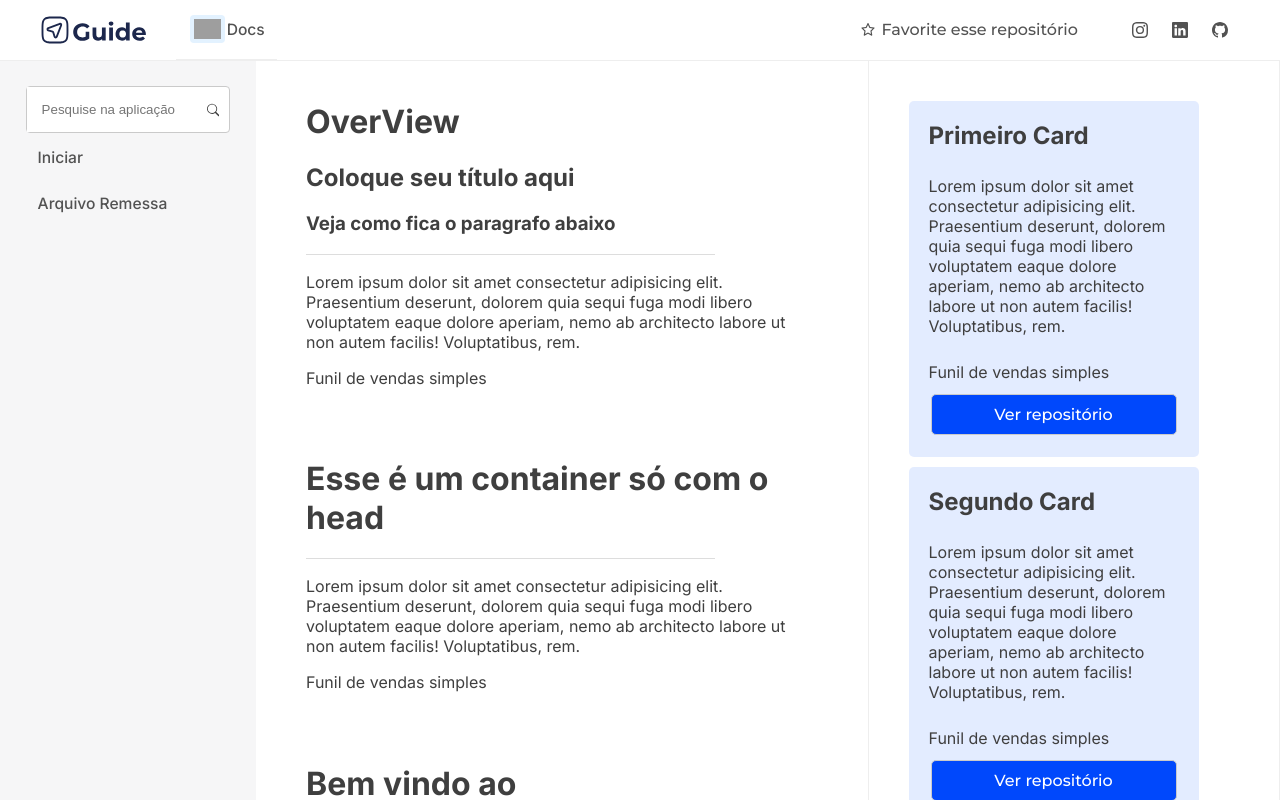
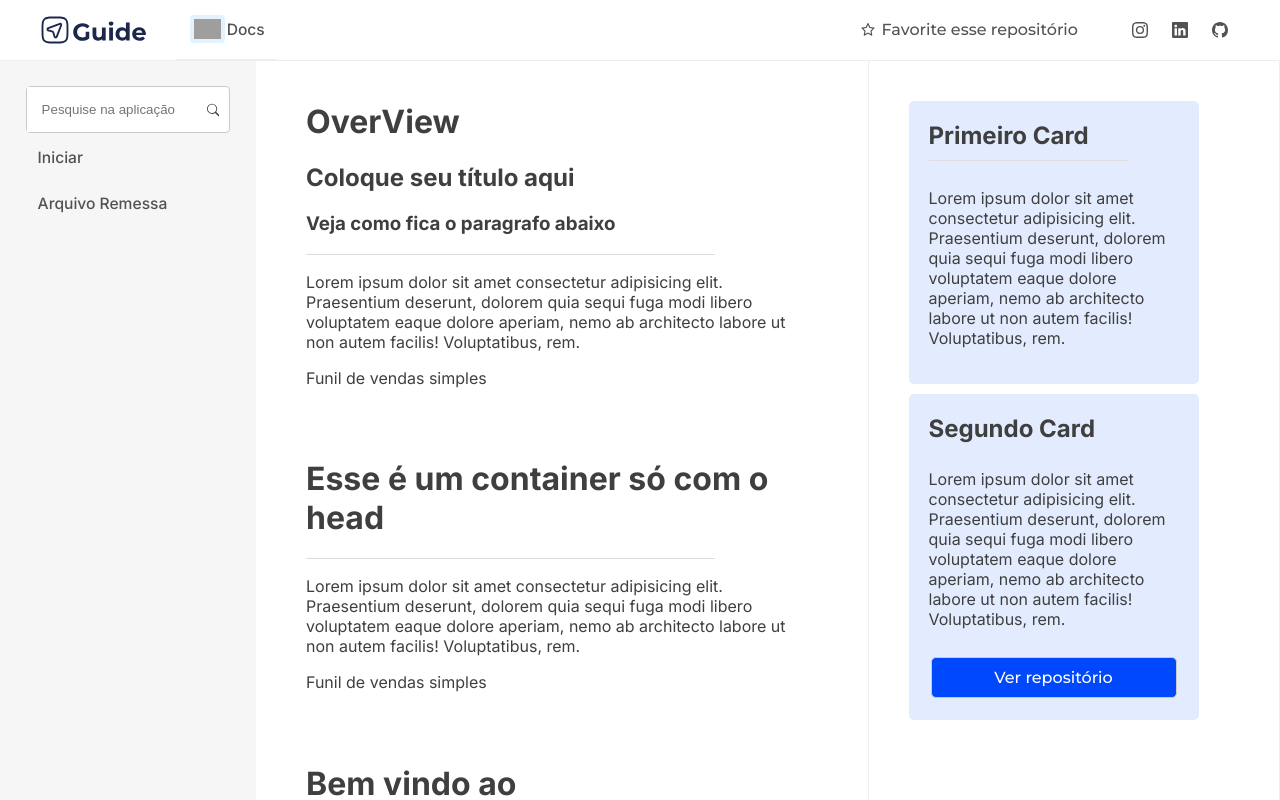
Before and after one commit to DiegoCiara/Guide, a React (Vite) app: page / in a window 1280 px wide. Built offline with nearby package versions, Linux system fonts and the light colour scheme; grey boxes are pictures that could not be loaded.

Commit message:
update responsive

```diff
--- a/src/App.css
+++ b/src/App.css
@@ -54,6 +54,8 @@
 }
 .Blue:hover {
   background-color: #2462ff;
+  color: #ffff;
+  text-decoration: none;
 }
 
 .Icon{
--- a/src/lables.jsx
+++ b/src/lables.jsx
@@ -124,10 +124,10 @@ export const ContentCards = [
   {
     title: 'Primeiro Card',
     subtitle: null,
-    divisor: false,
-    paragraph:"Lorem ipsum dolor sit amet consectetur adipisicing elit. Praesentium deserunt, dolorem quia sequi fuga modi libero voluptatem eaque dolore aperiam, nemo ab architecto labore ut non autem facilis! Voluptatibus, rem.",
-    phrase:"Funil de vendas simples",
-    button:'Ver repositório',
+    divisor: '',
+    paragraph:`Lorem ipsum dolor sit amet consectetur adipisicing elit. Praesentium deserunt, dolorem quia sequi fuga modi libero voluptatem eaque dolore aperiam, nemo ab architecto labore ut non autem facilis! Voluptatibus, rem.`,
+    phrase: null ,
+    button: null,
     link:'/',
   },
   {
@@ -135,8 +135,8 @@ export const ContentCards = [
     subtitle: null,
     divisor: false,
     paragraph:"Lorem ipsum dolor sit amet consectetur adipisicing elit. Praesentium deserunt, dolorem quia sequi fuga modi libero voluptatem eaque dolore aperiam, nemo ab architecto labore ut non autem facilis! Voluptatibus, rem.",
-    phrase:"Funil de vendas simples",
+    phrase: null,
     button:'Ver repositório',
-    link:'/',
+    link:'https://vercel.com/diegociara/guide/deployments',
   },
 ]
--- a/src/ui/components/CardsContainer/Cards/index.jsx
+++ b/src/ui/components/CardsContainer/Cards/index.jsx
@@ -15,7 +15,7 @@ return(
       <Divisor style={NoDiv? {display:"none"}:{display:"flex"}}/>
       <p style={NoP? {display:"none"}:{display:"flex"}}>{props.p}</p>
       <span style={NoSpan? {display:"none"}:{display:"flex"}}>{props.span}</span>
-      <a style={NoButton? {display:"none"}:{display:"inherit", border:'1px solid #cacaca'}} href={props.link} target="_blank" className="MenuItem Nav Blue" >{props.button}</a>
+      <a style={NoButton? {display:"none"}:{display:"inherit", border:'1px solid #cacaca'}} href={`${props.link}`} target="_blank" className="MenuItem Nav Blue" >{props.button}</a>
     </Card>
   )
 }
```
